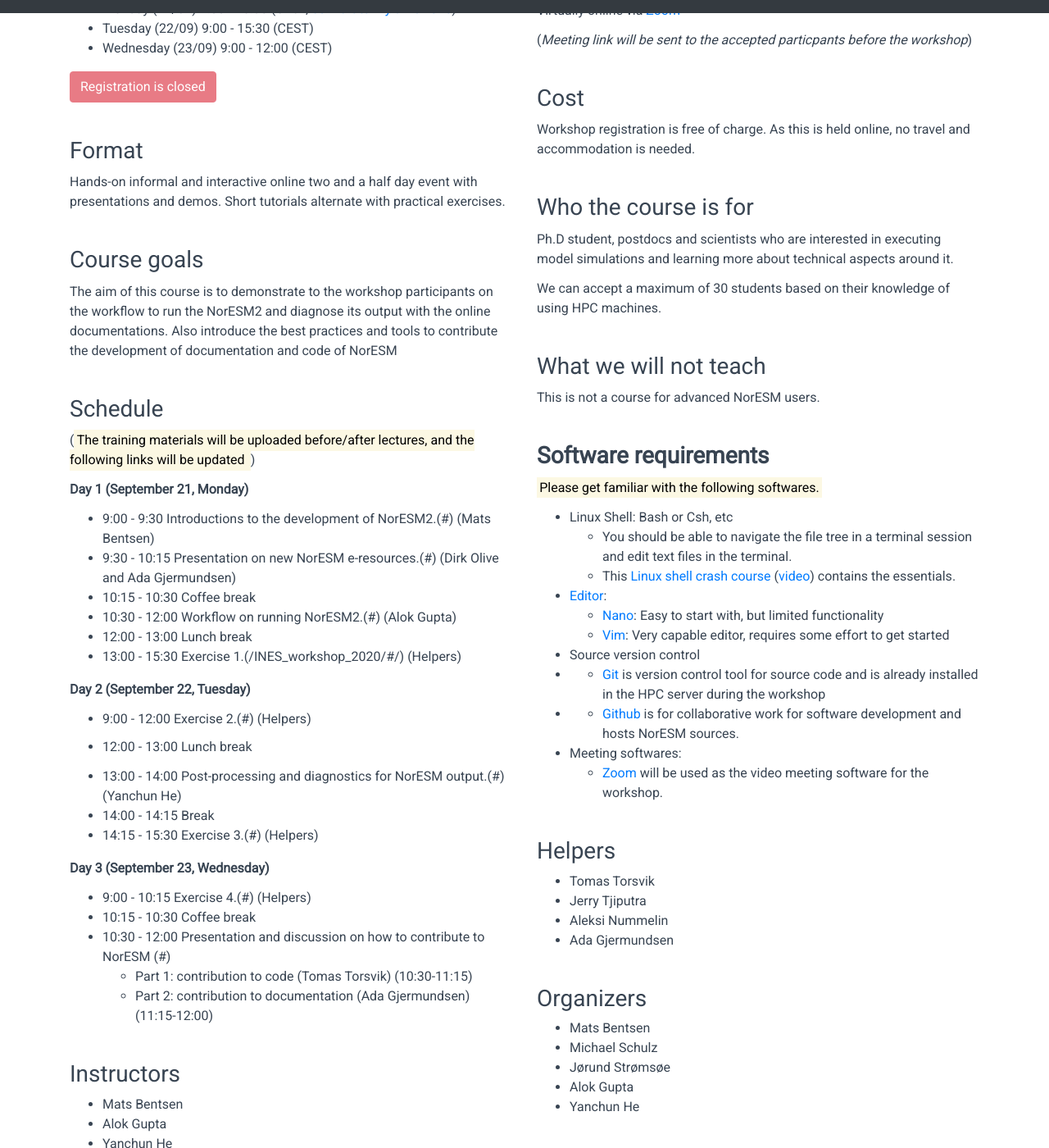
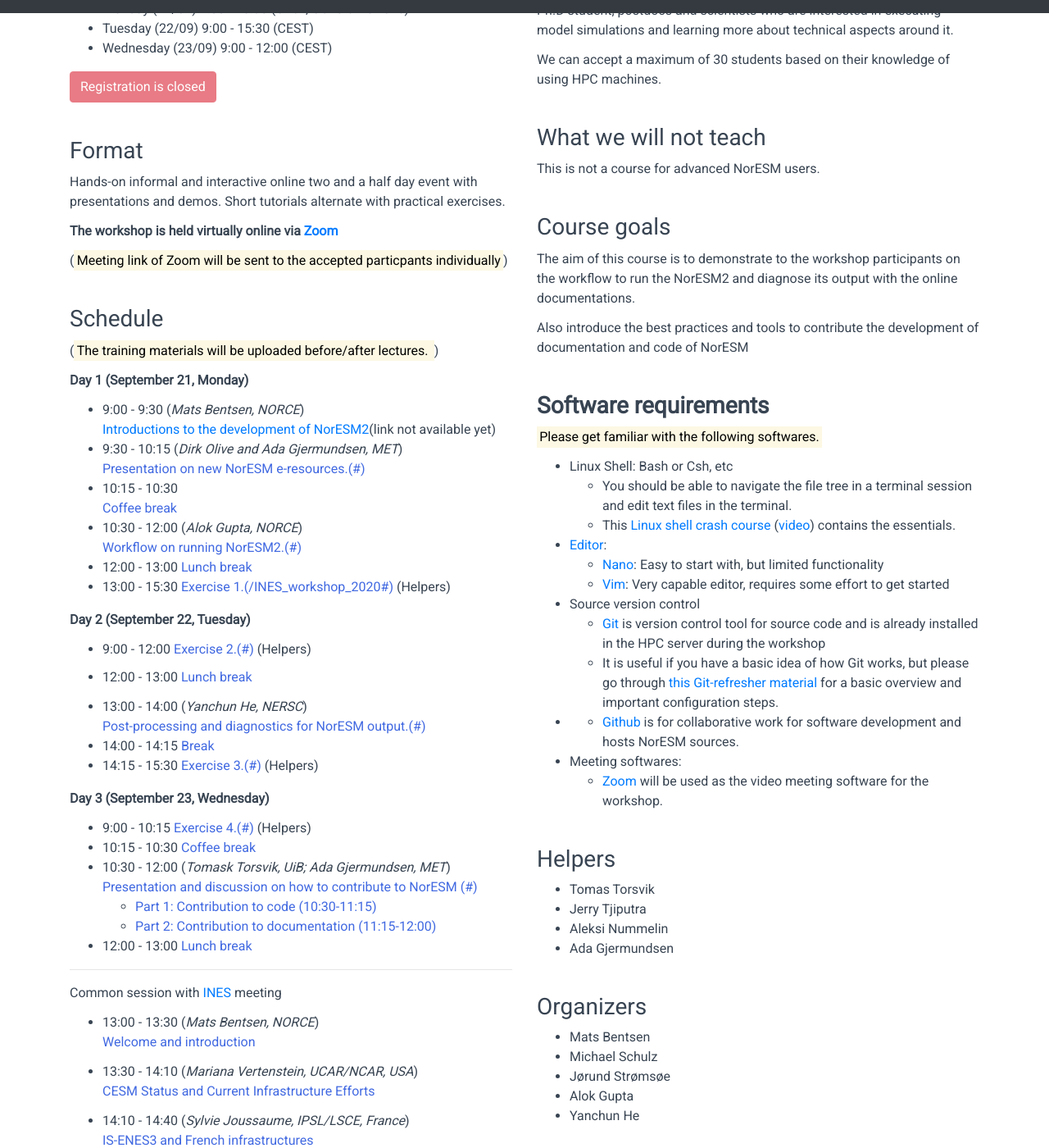
Before and after one commit to hsode/INES_workshop_2020, a Jekyll site: the page built from index.md, in a window 1280 px wide and 1400 px high, scrolled down 355 px. Shown: the whole window at 82% size. Built offline with Jekyll 4.4.1, drawn with Linux system fonts in a browser that asks for light colours; comment, search, counter and statistics services are not loaded; some of the changed text lies outside the part shown.

Commit message:
update content and format

```diff
--- a/_layouts/master.html
+++ b/_layouts/master.html
@@ -86,7 +86,7 @@
             <strong>Funding</strong>
           </p>
           <p>
-          This workshop is sponsored by <a href="https://www.ines.noresm.org" target="_blank">iNES</a> (funded by <a href="https://www.forskningsradet.no" target="_blank">RCN</a>) and <a href="https://neic.no/nicest2/" target="_blank">NICEST2 </a> (funded by <a href="http://www.nordforsk.org/en" target="_blank">NordForsk</a>).
+          This workshop is free of charge. It is sponsored by <a href="https://www.ines.noresm.org" target="_blank">iNES</a> (funded by <a href="https://www.forskningsradet.no" target="_blank">RCN</a>) and <a href="https://neic.no/nicest2/" target="_blank">NICEST2 </a> (funded by <a href="http://www.nordforsk.org/en" target="_blank">NordForsk</a>).
           </p>
           <p>
             <a href="https://www.ines.noresm.org" target="_blank">
--- a/left_column.md
+++ b/left_column.md
@@ -1,6 +1,6 @@
 
 ### 21-23 September, 2020
-- Monday (21/09) 9:00 - 15:30 (CEST, [convert to my time zone](https://arewemeetingyet.com/Oslo/2020-09-21/09:00/NorESM%20User%20Workshop%202020#eyJ1cmwiOiJodHRwOi8vbm9yZXNtaHViLmdpdGh1Yi5pby9Xb3Jrc2hvcDIwMjAifQ==))
+- Monday (21/09) 9:00 - 15:30 (CEST, OSLO time zone)
 - Tuesday (22/09) 9:00 - 15:30 (CEST)
 - Wednesday (23/09) 9:00 - 12:00 (CEST)
 
@@ -16,65 +16,69 @@ Hands-on informal and interactive online two and a half day event with
 presentations and demos. Short tutorials alternate with practical
 exercises.
 
-### Course goals
+**The workshop is held virtually online via [Zoom](https://zoom.us/)**
 
-The aim of this course is to demonstrate to the workshop
-participants on the workflow to run the NorESM2 and diagnose its output
-with the online documentations.
-Also introduce the best practices and tools to contribute the development of documentation and code of NorESM
+(<mark>Meeting link of Zoom will be sent to the accepted particpants individually</mark>)
 
 ### Schedule
-(<mark>The training materials will be uploaded before/after lectures, and the following links will be updated </mark>)
+(<mark>The training materials will be uploaded before/after lectures. </mark>)
 
 **Day 1 (September 21, Monday)**
 - 9:00 - 9:30
-  Introductions to the development of NorESM2.(#)
-  (Mats Bentsen)
+  (_Mats Bentsen, NORCE_) \
+  [Introductions to the development of NorESM2](#)(link not available yet)
 - 9:30 - 10:15
-  Presentation on new NorESM e-resources.(#)
-  (Dirk Olive and Ada Gjermundsen)
-- 10:15 - 10:30
-  Coffee break
+  (_Dirk Olive and Ada Gjermundsen, MET_) \
+  <span style="color:royalblue"> Presentation on new NorESM e-resources.(#)  </span>
+- 10:15 - 10:30 \
+  <span style="color:royalblue"> Coffee break   </span>
 - 10:30 - 12:00
-  Workflow on running NorESM2.(#)
-  (Alok Gupta)
+  (_Alok Gupta, NORCE_) \
+  <span style="color:royalblue"> Workflow on running NorESM2.(#) </span>
 - 12:00 - 13:00
-  Lunch break
+  <span style="color:royalblue"> Lunch break </span>
 - 13:00 - 15:30
-  Exercise 1.({{ site.baseurl }}/#/)
+  <span style="color:royalblue"> Exercise 1.({{ site.baseurl }}#) </span>
   (Helpers)
 
 **Day 2 (September 22, Tuesday)**
 - 9:00 - 12:00
-  Exercise 2.(#)
+  <span style="color:royalblue"> Exercise 2.(#) </span>
   (Helpers)
 - 12:00 - 13:00
-  Lunch break
+  <span style="color:royalblue"> Lunch break </span>
 
 - 13:00 - 14:00
-  Post-processing and diagnostics for NorESM output.(#)
-  (Yanchun He)
+  (_Yanchun He, NERSC_) \
+  <span style="color:royalblue"> Post-processing and diagnostics for NorESM output.(#) </span>
 - 14:00 - 14:15
-  Break
+  <span style="color:royalblue"> Break </span>
 - 14:15 - 15:30
-  Exercise 3.(#)
+  <span style="color:royalblue"> Exercise 3.(#) </span>
   (Helpers)
 
 **Day 3 (September 23, Wednesday)**
 - 9:00 - 10:15
-  Exercise 4.(#)
+  <span style="color:royalblue"> Exercise 4.(#) </span>
   (Helpers)
 - 10:15 - 10:30
-  Coffee break
-- 10:30 - 12:00
-  Presentation and discussion on how to contribute to NorESM (#)
-    * Part 1: contribution to code (Tomas Torsvik) (10:30-11:15)
-    * Part 2: contribution to documentation (Ada Gjermundsen) (11:15-12:00)
+  <span style="color:royalblue"> Coffee break </span>
+- 10:30 - 12:00 (_Tomask Torsvik, UiB; Ada Gjermundsen, MET_)\
+  <span style="color:royalblue"> Presentation and discussion on how to contribute to NorESM (#) </span>
+    * <span style="color:royalblue"> Part 1: Contribution to code (10:30-11:15) </span>
+    * <span style="color:royalblue"> Part 2: Contribution to documentation (11:15-12:00) </span>
 
-### Instructors
-- Mats Bentsen
-- Alok Gupta
-- Yanchun He
-- Ada Gjermundsen
-- Tomas Torsvik
-- Dirk Olivié
+- 12:00 - 13:00
+  <span style="color:royalblue"> Lunch break </span>
+
+---
+Common session with [INES](https://www.ines.noresm.org) meeting
+
+- 13:00 - 13:30 (_Mats Bentsen, NORCE_)\
+<span style="color:royalblue"> Welcome and introduction </span>
+
+- 13:30 - 14:10 (_Mariana Vertenstein, UCAR/NCAR, USA_) \
+<span style="color:royalblue"> CESM Status and Current Infrastructure Efforts </span>
+
+- 14:10 - 14:40 (_Sylvie Joussaume, IPSL/LSCE, France_) \
+<span style="color:royalblue"> IS-ENES3 and French infrastructures </span>
--- a/right_column.md
+++ b/right_column.md
@@ -1,17 +1,3 @@
-
-
-### Location
-
-Virtually online via [Zoom](https://zoom.us/)
-
-(_Meeting link will be sent to the accepted particpants before the workshop_)
-
-
-### Cost
-
-Workshop registration is free of charge. As this is held online, no travel and accommodation is needed.
-
-
 ### Who the course is for
 
 Ph.D student, postdocs and scientists who are interested in executing model simulations and learning more about technical aspects around it.
@@ -21,6 +7,14 @@ We can accept a maximum of 30 students based on their knowledge of using HPC mac
 ### What we will not teach
 
 This is not a course for advanced NorESM users.
+
+### Course goals
+
+The aim of this course is to demonstrate to the workshop
+participants on the workflow to run the NorESM2 and diagnose its output
+with the online documentations.
+
+Also introduce the best practices and tools to contribute the development of documentation and code of NorESM
 
 <!--
 ### Prerequisites
@@ -51,8 +45,9 @@ This is not a course for advanced NorESM users.
     * [Nano](https://www.nano-editor.org/dist/v2.2/nano.html): Easy to start with, but limited functionality
     * [Vim](https://www.openvim.com/): Very capable editor, requires some effort to get started
 - Source version control
--   * [Git](https://git-scm.com) is version control tool for source code and is already installed in the HPC server during the workshop
--   * [Github](www.github.com) is for collaborative work for software development and hosts NorESM sources.
+    * [Git](https://git-scm.com) is version control tool for source code and is already installed in the HPC server during the workshop
+    * It is useful if you have a basic idea of how Git works, but please go through [this Git-refresher material](https://coderefinery.github.io/git-refresher/) for a basic overview and important configuration steps.
+-   * [Github](https://www.github.com) is for collaborative work for software development and hosts NorESM sources.
 - Meeting softwares:
     * [Zoom](https://zoom.us/) will be used as the video meeting software for the workshop.
 
```
